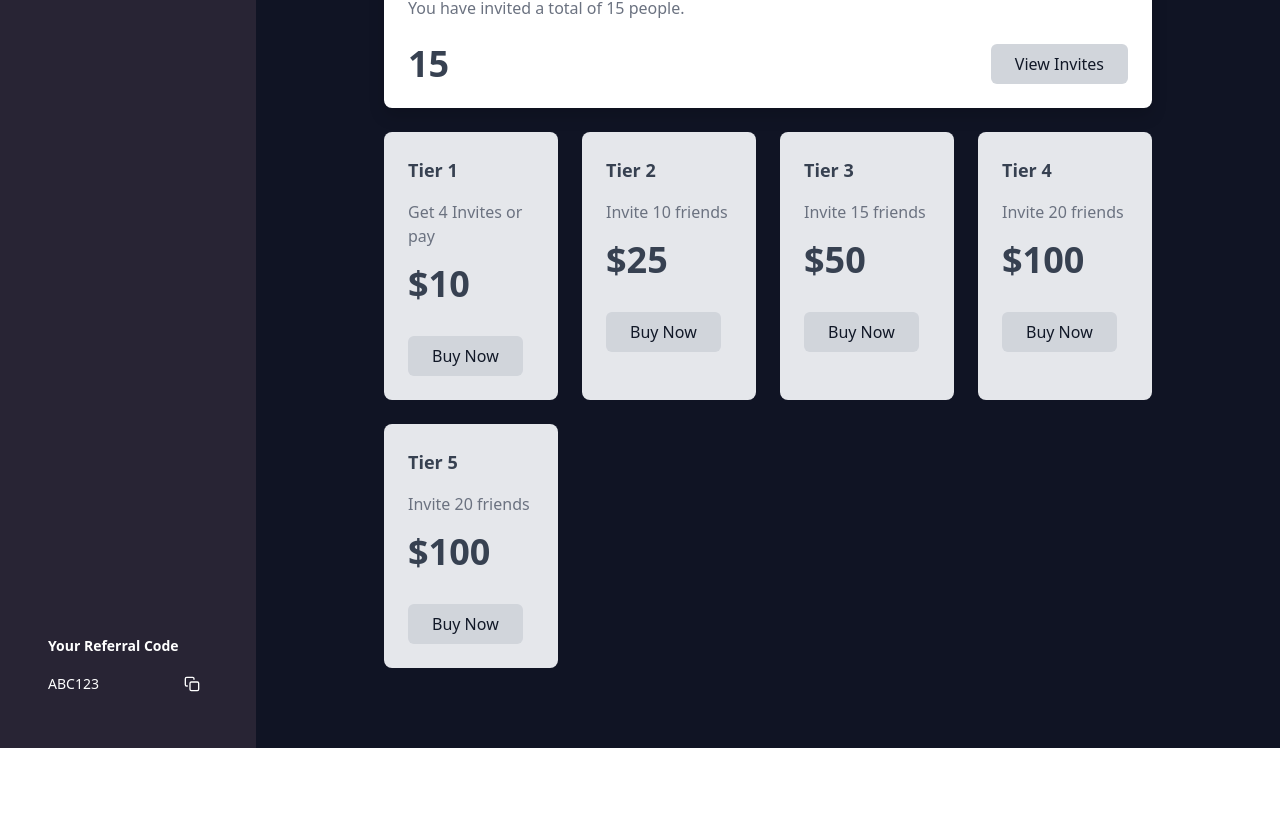
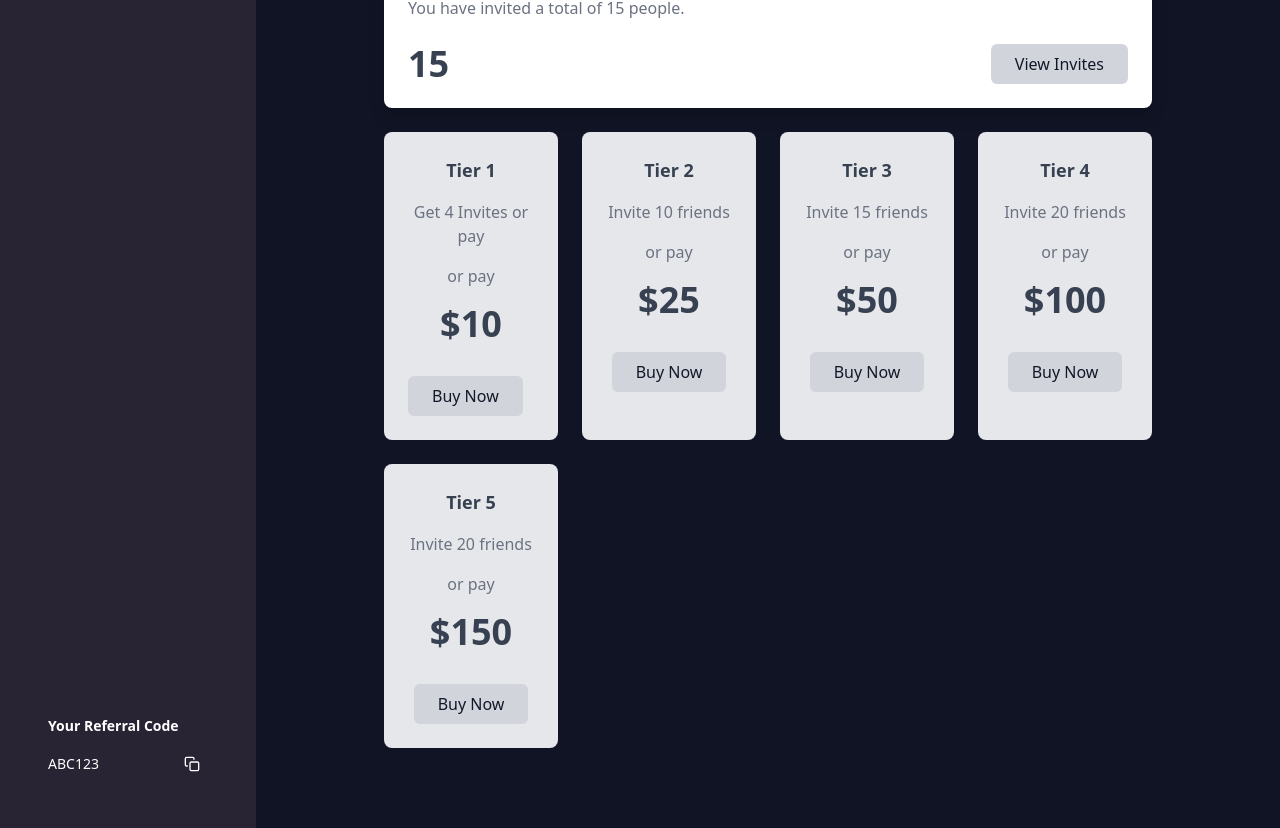
Before and after one commit to johnkennedyb/invicon-Client, a React (Vite) app: page /home in a window 1280 px wide. Shown: the part 756-1584 px from the top of the page. Before the commit the page ends 1504 px from the top, so only its background shows below. Built offline with nearby package versions, Linux system fonts and the light colour scheme; a small style sheet from the web is missing.

Commit message:
New commit

```diff
--- a/src/components/Home.jsx
+++ b/src/components/Home.jsx
@@ -156,50 +156,60 @@ const Component = () => {
           </div>
           <div className="grid grid-cols-1 sm:grid-cols-2 mb-5 md:grid-cols-4 gap-6">
             <div className="bg-gray-200 dark:bg-gray-800 p-6 rounded-lg space-y-4">
-              <div className="text-lg font-bold text-gray-700 dark:text-white">Tier 1</div>
-              <div>
+              <div className="text-lg font-bold text-center text-gray-700 dark:text-white">Tier 1</div>
+              <div className='text-center'>
                 <p className="text-gray-500 dark:text-gray-400">Get 4 Invites or pay</p>
+                <p className="text-gray-500 dark:text-gray-400">or pay</p>
+
                 <p className="text-4xl font-bold text-gray-700 dark:text-white">$10</p>
               </div>
               <button className="bg-gray-300 dark:bg-gray-700 text-gray-900 dark:text-white px-4 py-2 rounded-md">
                 Buy Now
               </button>
             </div>
-            <div className="bg-gray-200 dark:bg-gray-800 p-6 rounded-lg space-y-4">
+            <div className="bg-gray-200 dark:bg-gray-800 text-center p-6 rounded-lg space-y-4">
               <div className="text-lg font-bold text-gray-700 dark:text-white">Tier 2</div>
               <div>
                 <p className="text-gray-500 dark:text-gray-400">Invite 10 friends</p>
+                <p className="text-gray-500 dark:text-gray-400">or pay</p>
+
                 <p className="text-4xl font-bold text-gray-700 dark:text-white">$25</p>
               </div>
               <button className="bg-gray-300 dark:bg-gray-700 text-gray-900 dark:text-white px-4 py-2 rounded-md">
                 Buy Now
               </button>
             </div>
-            <div className="bg-gray-200 dark:bg-gray-800 p-6 rounded-lg space-y-4">
+            <div className="bg-gray-200 dark:bg-gray-800 text-center p-6 rounded-lg space-y-4">
               <div className="text-lg font-bold text-gray-700 dark:text-white">Tier 3</div>
               <div>
                 <p className="text-gray-500 dark:text-gray-400">Invite 15 friends</p>
+                <p className="text-gray-500 dark:text-gray-400">or pay</p>
+
                 <p className="text-4xl font-bold text-gray-700 dark:text-white">$50</p>
               </div>
               <button className="bg-gray-300 dark:bg-gray-700 text-gray-900 dark:text-white px-4 py-2 rounded-md">
                 Buy Now
               </button>
             </div>
-            <div className="bg-gray-200 dark:bg-gray-800 p-6 rounded-lg space-y-4">
+            <div className="bg-gray-200 dark:bg-gray-800 text-center p-6 rounded-lg space-y-4">
               <div className="text-lg font-bold text-gray-700 dark:text-white">Tier 4</div>
               <div>
                 <p className="text-gray-500 dark:text-gray-400">Invite 20 friends</p>
+                <p className="text-gray-500 dark:text-gray-400">or pay</p>
+
                 <p className="text-4xl font-bold text-gray-700 dark:text-white">$100</p>
               </div>
               <button className="bg-gray-300 dark:bg-gray-700 text-gray-900 dark:text-white px-4 py-2 rounded-md">
                 Buy Now
               </button>
             </div>
-            <div className="bg-gray-200 dark:bg-gray-800 p-6 rounded-lg space-y-4">
+            <div className="bg-gray-200 dark:bg-gray-800 text-center p-6 rounded-lg space-y-4">
               <div className="text-lg font-bold text-gray-700 dark:text-white">Tier 5</div>
               <div>
                 <p className="text-gray-500 dark:text-gray-400">Invite 20 friends</p>
-                <p className="text-4xl font-bold text-gray-700 dark:text-white">$100</p>
+                <p className="text-gray-500 dark:text-gray-400">or pay</p>
+
+                <p className="text-4xl font-bold text-gray-700 dark:text-white">$150</p>
               </div>
               <button className="bg-gray-300 dark:bg-gray-700 text-gray-900 dark:text-white px-4 py-2 rounded-md">
                 Buy Now
```
